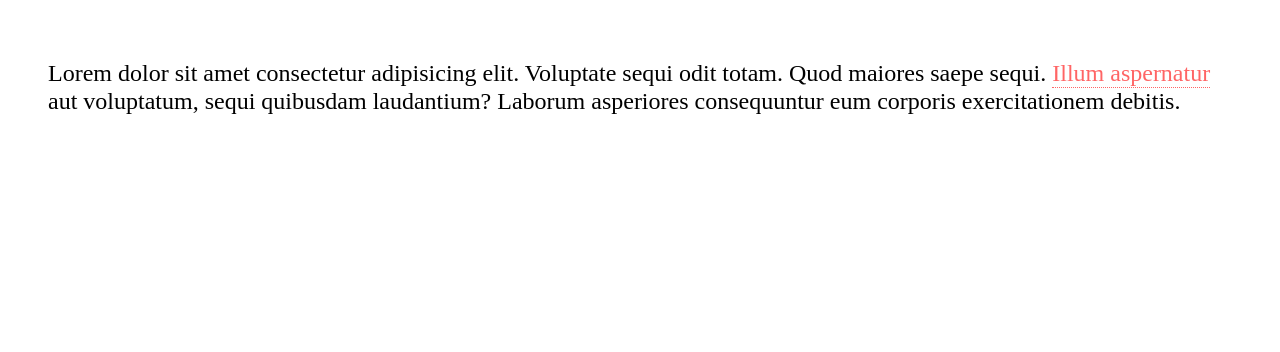
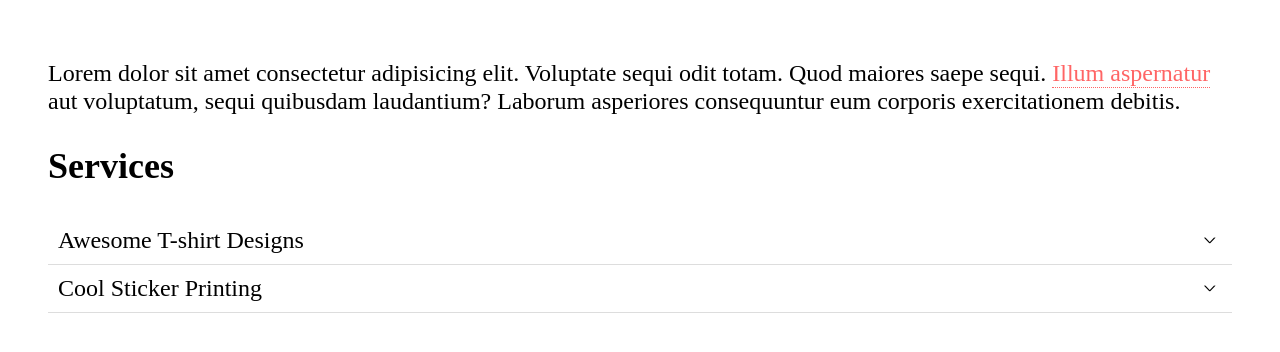
Before and after one commit to onedorn/ui-library, a website built with webpack: page dist/index.html in a window 1280 px wide. Built offline with nearby package versions, Linux system fonts and the light colour scheme.

Commit message:
I have done 2 dropdown pannel, with a class constructor, two instances and event listener , which is toggle content onclick.

```diff
--- a/src/index.js
+++ b/src/index.js
@@ -1,6 +1,14 @@
 import Tooltip from './ninja-ui/tooltip';
+import Dropdown from './ninja-ui/dropdown';
 
 // create a tooltip
 const tooltip = new Tooltip(document.querySelector('.tooltip'));
+tooltip.init();
 
-tooltip.init();
+// create dropdowns
+const dropdowns = document.querySelectorAll('.dropdown');
+
+dropdowns.forEach(dropdown => {
+    const instance = new Dropdown(dropdown);
+    instance.init();
+});
--- /dev/null
+++ b/src/ninja-ui/dropdown.js
@@ -0,0 +1,17 @@
+import './styles/dropdown.css';
+
+class Dropdown {
+    constructor(container){
+        this.container = container;
+        this.trigger = container.querySelector('.trigger');
+        this.content = container.querySelector('.content');
+    }
+    init(){
+        this.trigger.addEventListener('click', () => {
+            this.trigger.classList.toggle('active');
+            this.content.classList.toggle('active');
+        });
+    }
+}
+
+export {Dropdown as default};
--- /dev/null
+++ b/src/ninja-ui/styles/dropdown.css
@@ -0,0 +1,25 @@
+
+.dropdown .trigger{
+    border-bottom: 1px solid #ddd;
+    padding: 10px;
+    position: relative;
+    cursor: pointer;
+}
+.dropdown .trigger::after{
+    content: ">";
+    display: inline-block;
+    position: absolute;
+    right: 15px;
+    transform: rotate(90deg) scale(0.5, 1);
+    font-weight: bold;
+    transition: transform 0.3s;
+}
+.dropdown .trigger.active::after{
+    transform: rotate(-90deg) scale(0.5, 1);
+}
+.dropdown .content{
+    display: none;
+}
+.dropdown .content.active{
+    display: block;
+}
```
Also changed, not shown: dist/index.html.
